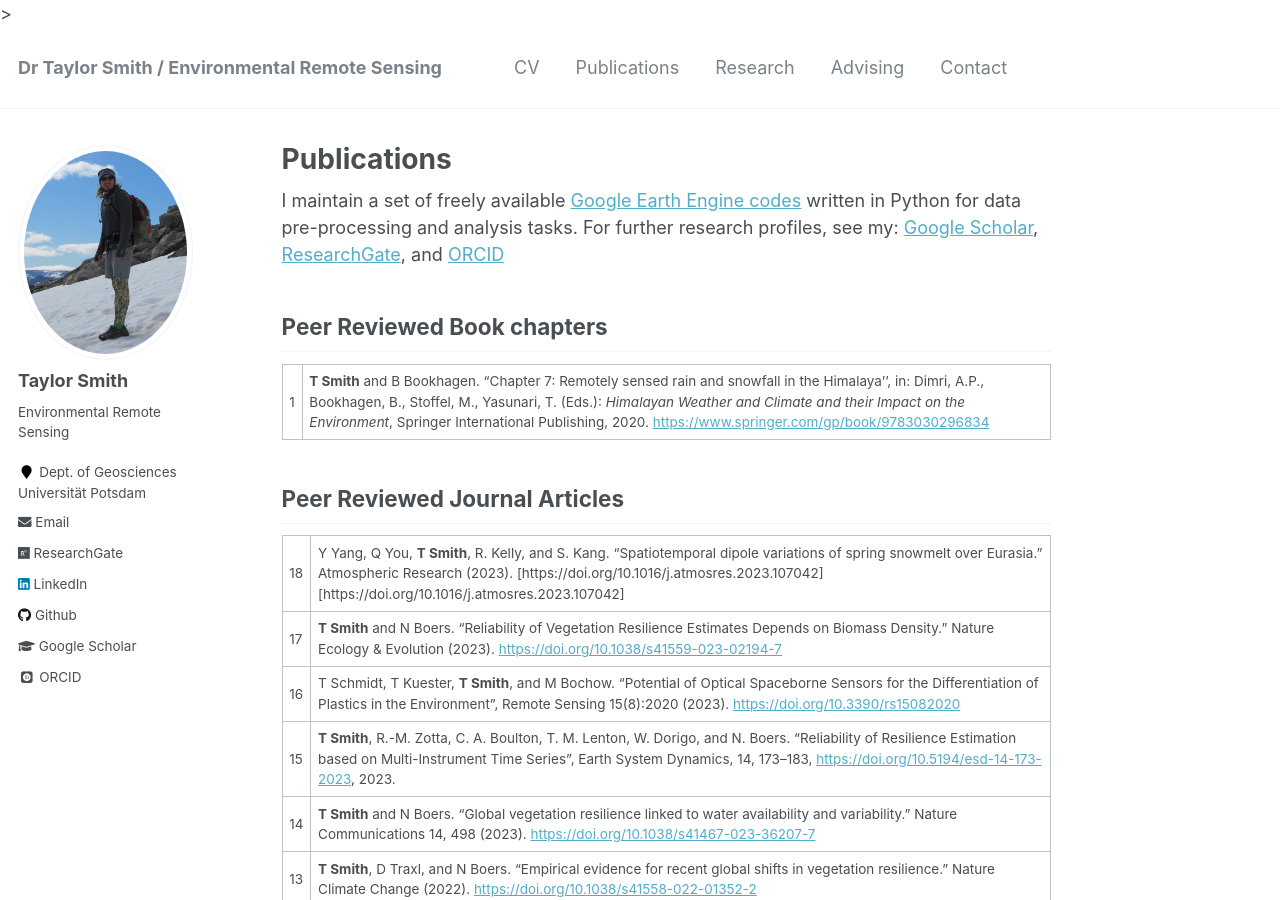
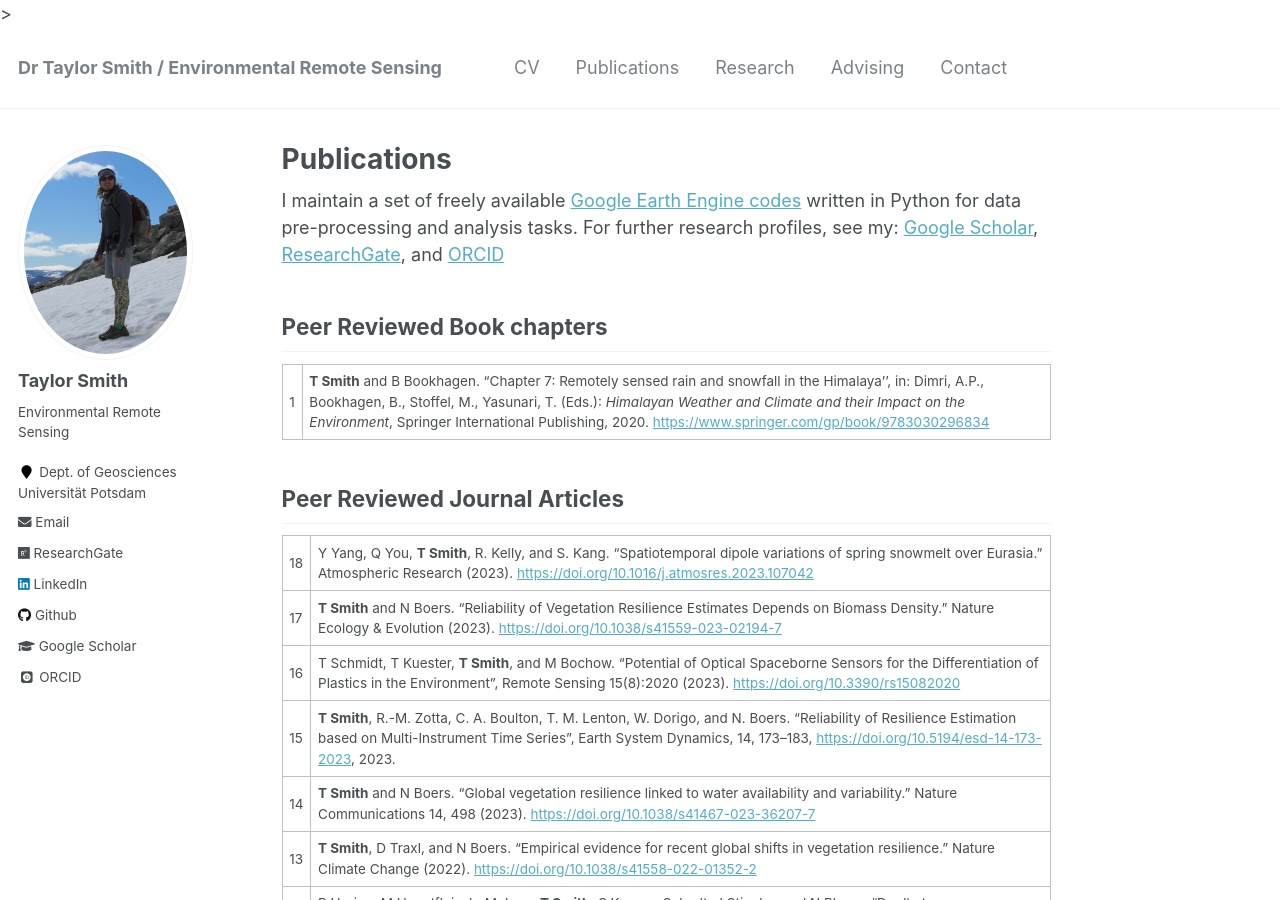
Before and after one commit to tasmi/tasmi.github.io, a Jekyll site: the page built from _pages/publications.md, in a window 1280 px wide and 900 px high. Built offline with Jekyll 4.4.1, drawn with Linux system fonts in a browser that asks for light colours; some web fonts are replaced.

Commit message:
Update publications.md

```diff
--- a/_pages/publications.md
+++ b/_pages/publications.md
@@ -13,7 +13,7 @@ I maintain a set of freely available [Google Earth Engine codes](https://github.
 
 ## Peer Reviewed Journal Articles
 
-18 | Y Yang, Q You, **T Smith**, R. Kelly, and S. Kang. "Spatiotemporal dipole variations of spring snowmelt over Eurasia." Atmospheric Research (2023). [https://doi.org/10.1016/j.atmosres.2023.107042][https://doi.org/10.1016/j.atmosres.2023.107042]
+18 | Y Yang, Q You, **T Smith**, R. Kelly, and S. Kang. "Spatiotemporal dipole variations of spring snowmelt over Eurasia." Atmospheric Research (2023). [https://doi.org/10.1016/j.atmosres.2023.107042](https://doi.org/10.1016/j.atmosres.2023.107042)
 17 | **T Smith** and N Boers. "Reliability of Vegetation Resilience Estimates Depends on Biomass Density." Nature Ecology & Evolution (2023). [https://doi.org/10.1038/s41559-023-02194-7](https://doi.org/10.1038/s41559-023-02194-7)
 16 | T Schmidt, T Kuester, **T Smith**, and M Bochow. "Potential of Optical Spaceborne Sensors for the Differentiation of Plastics in the Environment", Remote Sensing 15(8):2020 (2023). [https://doi.org/10.3390/rs15082020](https://doi.org/10.3390/rs15082020)
 15 | **T Smith**, R.-M. Zotta, C. A. Boulton, T. M. Lenton, W. Dorigo, and N. Boers. "Reliability of Resilience Estimation based on Multi-Instrument Time Series", Earth System Dynamics, 14, 173–183, [https://doi.org/10.5194/esd-14-173-2023](https://doi.org/10.5194/esd-14-173-2023), 2023.
```
